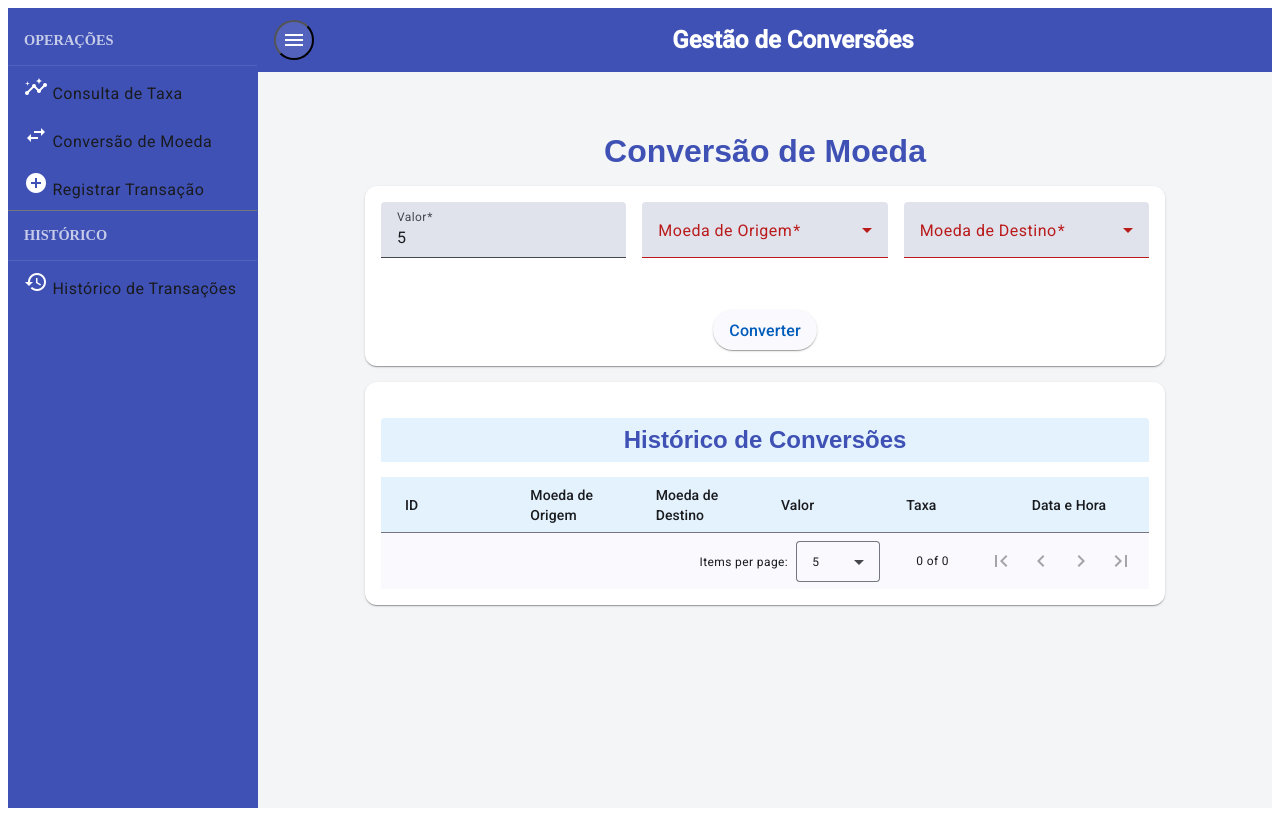
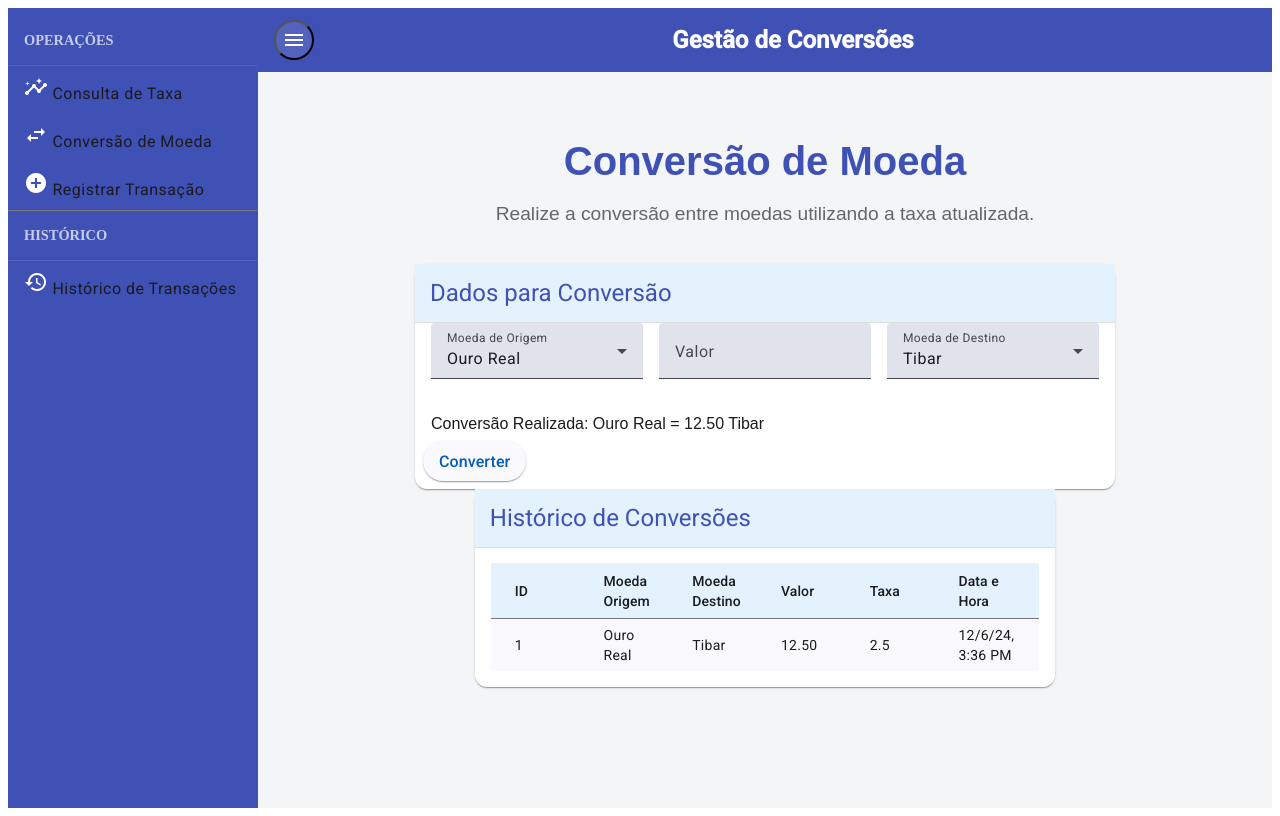
Before and after one commit to WilliamClown/taxaconversao, an Angular app: page /conversao-moeda in a window 1280 px wide. Both pictures are taken after typing "5" into the empty fields and a click on the button "Converter". Built offline with nearby package versions, Linux system fonts and the light colour scheme.

Commit message:
Ajustes na conversão para adicionar valor convertido na tabela

```diff
--- a/src/app/components/conversao-moeda/conversao-moeda.component.html
+++ b/src/app/components/conversao-moeda/conversao-moeda.component.html
@@ -1,84 +1,98 @@
 <div class="page-container">
-    <h1 class="page-title">Conversão de Moeda</h1>
-    <mat-card class="mat-elevation-z4 conversao-card">
+    <!-- Cabeçalho -->
+    <div class="header">
+      <h1>Conversão de Moeda</h1>
+      <p>Realize a conversão entre moedas utilizando a taxa atualizada.</p>
+    </div>
+
+    <!-- Formulário de Conversão -->
+    <mat-card class="mat-elevation-z4">
+      <mat-card-header>
+        <mat-card-title>Dados para Conversão</mat-card-title>
+      </mat-card-header>
       <mat-card-content>
-        <form class="conversion-form" (ngSubmit)="realizarConversao()">
+        <form>
           <div class="form-group">
-              <mat-form-field appearance="fill" class="form-field">
-                <mat-label>Valor</mat-label>
-                <input matInput type="number" [(ngModel)]="valor" name="valor" required />
-              </mat-form-field>
-              <mat-form-field appearance="fill" class="form-field">
+            <mat-form-field appearance="fill">
               <mat-label>Moeda de Origem</mat-label>
-                <mat-select [(ngModel)]="moedaOrigem" name="moedaOrigem" required>
+              <mat-select [(ngModel)]="moedaOrigem" name="moedaOrigem">
                 <mat-option value="Ouro Real">Ouro Real</mat-option>
                 <mat-option value="Tibar">Tibar</mat-option>
               </mat-select>
             </mat-form-field>
-              <mat-form-field appearance="fill" class="form-field">
+
+            <mat-form-field appearance="fill">
+              <mat-label>Valor</mat-label>
+              <input matInput type="number" [(ngModel)]="valorOrigem" name="valorOrigem" />
+            </mat-form-field>
+
+            <mat-form-field appearance="fill">
               <mat-label>Moeda de Destino</mat-label>
-                <mat-select [(ngModel)]="moedaDestino" name="moedaDestino" required>
+              <mat-select [(ngModel)]="moedaDestino" name="moedaDestino">
                 <mat-option value="Ouro Real">Ouro Real</mat-option>
                 <mat-option value="Tibar">Tibar</mat-option>
               </mat-select>
             </mat-form-field>
           </div>
-            <div class="button-container">
-              <button mat-raised-button color="primary" type="submit">
-                Converter
-              </button>
-            </div>
         </form>
 
-        <!-- Resultado da Conversão -->
-        <div *ngIf="resultado !== null" class="resultado">
-          <p>
-            <strong>Resultado:</strong> {{ valor }} {{ moedaOrigem }} equivale a
-            {{ resultado | number: '1.2-2' }} {{ moedaDestino }} (Taxa: {{ taxaAtual }})
+        <!-- Exibe o resultado da conversão -->
+        <p class="conversion-result" *ngIf="resultadoConversao">
+          Conversão Realizada: {{ valorOrigem }} {{ moedaOrigem }} =
+          {{ resultadoConversao }} {{ moedaDestino }}
         </p>
-        </div>
       </mat-card-content>
+      <mat-card-actions>
+        <button mat-raised-button color="primary" (click)="realizarConversao()">Converter</button>
+      </mat-card-actions>
     </mat-card>
 
-    <mat-card class="mat-elevation-z4 table-card">
+    <!-- Tabela de Histórico de Conversões -->
+    <mat-card class="mat-elevation-z4">
+      <mat-card-header>
+        <mat-card-title>Histórico de Conversões</mat-card-title>
+      </mat-card-header>
       <mat-card-content>
-          <h2 class="table-title">Histórico de Conversões</h2>
-          <mat-table [dataSource]="dataSource" class="mat-elevation-z1">
+        <mat-table [dataSource]="dataSource" class="mat-elevation-z8">
+          <!-- Coluna ID -->
           <ng-container matColumnDef="id">
             <mat-header-cell *matHeaderCellDef>ID</mat-header-cell>
-            <mat-cell *matCellDef="let conversao">{{ conversao.id }}</mat-cell>
+            <mat-cell *matCellDef="let element">{{ element.id }}</mat-cell>
           </ng-container>
 
-           <!-- Coluna Origem -->
+          <!-- Coluna Moeda Origem -->
           <ng-container matColumnDef="moedaOrigem">
-            <mat-header-cell *matHeaderCellDef>Moeda de Origem</mat-header-cell>
-                <mat-cell *matCellDef="let conversao">{{ conversao.moedaOrigem }}</mat-cell>
+            <mat-header-cell *matHeaderCellDef>Moeda Origem</mat-header-cell>
+            <mat-cell *matCellDef="let element">{{ element.moedaOrigem }}</mat-cell>
           </ng-container>
 
+          <!-- Coluna Moeda Destino -->
           <ng-container matColumnDef="moedaDestino">
-            <mat-header-cell *matHeaderCellDef>Moeda de Destino</mat-header-cell>
-            <mat-cell *matCellDef="let conversao">{{ conversao.moedaDestino }}</mat-cell>
+            <mat-header-cell *matHeaderCellDef>Moeda Destino</mat-header-cell>
+            <mat-cell *matCellDef="let element">{{ element.moedaDestino }}</mat-cell>
           </ng-container>
 
+          <!-- Coluna Valor -->
           <ng-container matColumnDef="valor">
             <mat-header-cell *matHeaderCellDef>Valor</mat-header-cell>
-            <mat-cell *matCellDef="let conversao">{{ conversao.valor | number: '1.2-2' }}</mat-cell>
+            <mat-cell *matCellDef="let element">{{ element.valor }}</mat-cell>
           </ng-container>
 
+          <!-- Coluna Taxa -->
           <ng-container matColumnDef="taxa">
             <mat-header-cell *matHeaderCellDef>Taxa</mat-header-cell>
-            <mat-cell *matCellDef="let conversao">{{ conversao.taxa | number: '1.2-2' }}</mat-cell>
+            <mat-cell *matCellDef="let element">{{ element.taxa }}</mat-cell>
           </ng-container>
 
+          <!-- Coluna Data e Hora -->
           <ng-container matColumnDef="dataHora">
             <mat-header-cell *matHeaderCellDef>Data e Hora</mat-header-cell>
-            <mat-cell *matCellDef="let conversao">{{ conversao.dataHora | date: 'short' }}</mat-cell>
+            <mat-cell *matCellDef="let element">{{ element.dataHora | date: 'short' }}</mat-cell>
           </ng-container>
 
           <mat-header-row *matHeaderRowDef="displayedColumns"></mat-header-row>
           <mat-row *matRowDef="let row; columns: displayedColumns;"></mat-row>
         </mat-table>
-        <mat-paginator [pageSizeOptions]="[5, 10, 20]" showFirstLastButtons></mat-paginator>
       </mat-card-content>
     </mat-card>
   </div>
--- a/src/app/components/conversao-moeda/conversao-moeda.component.ts
+++ b/src/app/components/conversao-moeda/conversao-moeda.component.ts
@@ -27,57 +27,50 @@ import { CommonModule } from '@angular/common';
   styleUrls: ['./conversao-moeda.component.css'],
 })
 export class ConversaoMoedaComponent {
-  valor: number | null = null; // Valor inserido pelo usuário
-  moedaOrigem: string | null = null; // Moeda de origem
-  moedaDestino: string | null = null; // Moeda de destino
-  taxaAtual = 2.5; // Taxa de conversão atual
-  resultado: number | null = null; // Resultado da conversão
-  conversoes: Array<{
-    id: number;
-    moedaOrigem: string;
-    moedaDestino: string;
-    valor: number;
-    taxa: number;
-    dataHora: Date;
-  }> = []; // Array para armazenar conversões
+  moedaOrigem: string = 'Ouro Real';
+  moedaDestino: string = 'Tibar';
+  valorOrigem: number | null = null;
+  taxaAtual: number = 2.5; // Taxa inicial
+  resultadoConversao: string | null = null; // Resultado da conversão
+  conversoes: any[] = []; // Lista de conversões
+  dataSource = new MatTableDataSource<any>(this.conversoes);
+
   displayedColumns: string[] = ['id', 'moedaOrigem', 'moedaDestino', 'valor', 'taxa', 'dataHora'];
-  dataSource = new MatTableDataSource<any>([]); // Inicialização da propriedade dataSource
-
 
   realizarConversao(): void {
-    // Validação para moedas iguais
-    if (this.moedaOrigem === this.moedaDestino) {
-      alert('As moedas de origem e destino devem ser diferentes.');
+    const valor = Number(this.valorOrigem);
+
+    if (isNaN(valor) || valor <= 0) {
+      alert('Por favor, insira um valor válido maior que zero.');
       return;
     }
 
-    // Validação para valor inválido
-    if (this.valor === null || this.valor <= 0) {
-      alert('Por favor, insira um valor válido para conversão.');
+    if (this.moedaOrigem === this.moedaDestino) {
+      alert('Por favor, selecione moedas diferentes.');
       return;
     }
 
-    // Garante que moedaOrigem e moedaDestino sejam strings
-    const moedaOrigem = this.moedaOrigem || '';
-    const moedaDestino = this.moedaDestino || '';
+    const valorConvertido =
+      this.moedaOrigem === 'Ouro Real'
+        ? valor * this.taxaAtual
+        : valor / this.taxaAtual;
 
-    // Cálculo do resultado
-    this.resultado =
-      moedaOrigem === 'Ouro Real' ? this.valor * this.taxaAtual : this.valor / this.taxaAtual;
+    // Atualiza o resultado da conversão
+    this.resultadoConversao = valorConvertido.toFixed(2);
 
-    // Registro da conversão na memória
-    const id = this.conversoes.length + 1; // Gera um ID sequencial
-    const dataHora = new Date(); // Captura a data e hora atuais
-    const conversao = {
-      id,
-      moedaOrigem, // Garantido como string
-      moedaDestino, // Garantido como string
-      valor: this.valor,
+    // Adiciona a conversão à lista
+    const novaConversao = {
+      id: this.conversoes.length + 1,
+      moedaOrigem: this.moedaOrigem,
+      moedaDestino: this.moedaDestino,
+      valor: this.resultadoConversao,
       taxa: this.taxaAtual,
-      dataHora,
+      dataHora: new Date(),
     };
 
-    this.conversoes.push(conversao); // Adiciona à memória
-    alert('Conversão realizada com sucesso!');
+    this.conversoes.push(novaConversao);
+    this.dataSource.data = this.conversoes;
+
+    this.valorOrigem = null; // Limpa o campo de entrada
   }
 }
```
Lines whose indentation alone changed are shown as unchanged.
